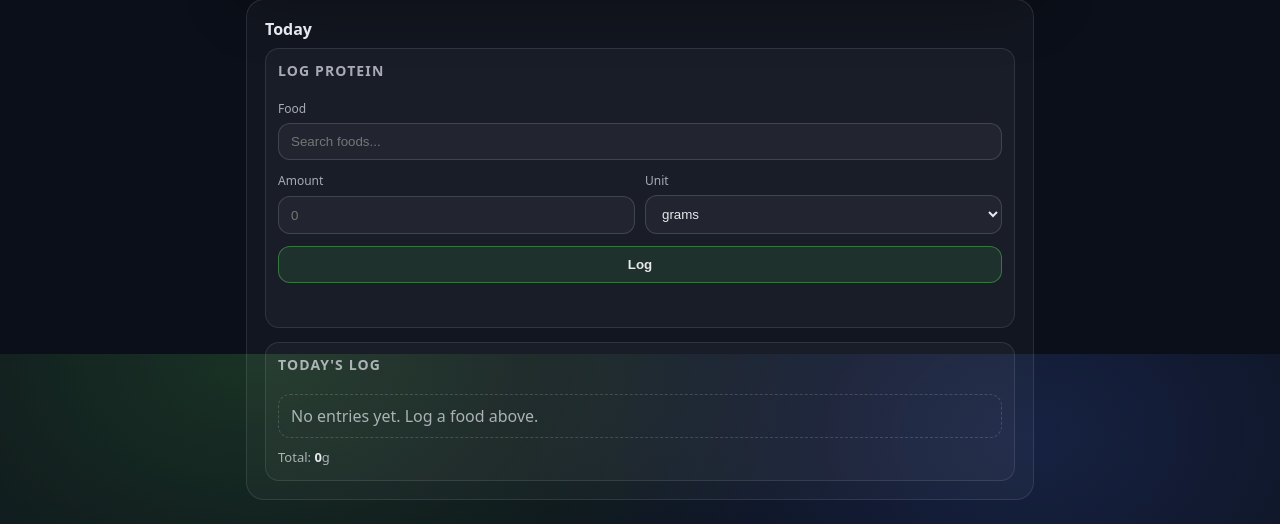
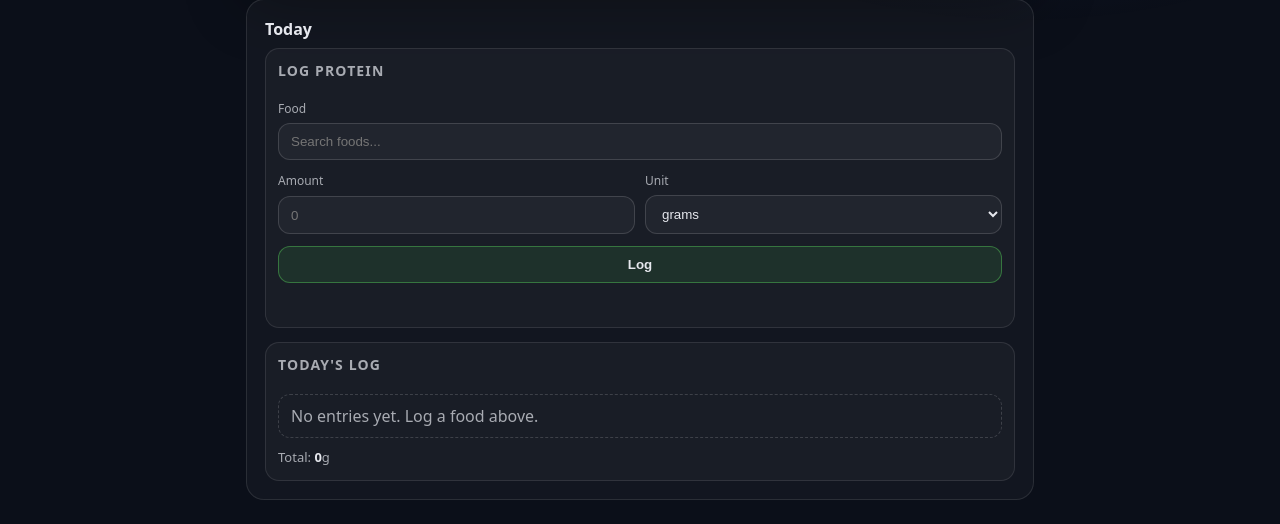
Before and after one commit to amendez13/protein-calculator, a FastAPI app: page / in a window 1280 px wide. Shown: the part 446-970 px from the top of the page. Run offline with FastAPI, Linux system fonts and the light colour scheme; data comes from the database, SQL or seed files in the repository; data that the repository does not hold is empty; parts of the project's set-up code (start-up, migrations or seed data) failed here and were passed over.

Commit message:
Fix background gradient causing green line at bottom
Move gradient from body background to fixed ::before pseudo-element
to prevent gradient edge from showing at viewport boundaries.

Co-Authored-By: Claude Opus 4.5 <noreply@anthropic.com>

```diff
--- a/app/static/css/styles.css
+++ b/app/static/css/styles.css
@@ -22,8 +22,21 @@ body {
   margin: 0;
   font-family: ui-sans-serif, system-ui, -apple-system, Segoe UI, Roboto, Helvetica, Arial, "Apple Color Emoji", "Segoe UI Emoji";
   color: var(--text);
-  background: radial-gradient(1000px 700px at 20% 0%, rgba(76, 175, 80, 0.22), transparent 55%),
-    radial-gradient(900px 650px at 80% 10%, rgba(75, 120, 255, 0.18), transparent 55%), var(--bg);
+  background: var(--bg);
+  min-height: 100%;
+}
+
+body::before {
+  content: "";
+  position: fixed;
+  top: 0;
+  left: 0;
+  right: 0;
+  height: 100vh;
+  background: radial-gradient(ellipse 1000px 700px at 20% 0%, rgba(76, 175, 80, 0.22), transparent 60%),
+    radial-gradient(ellipse 900px 650px at 80% 10%, rgba(75, 120, 255, 0.18), transparent 60%);
+  pointer-events: none;
+  z-index: -1;
 }
 
 .app {
```
